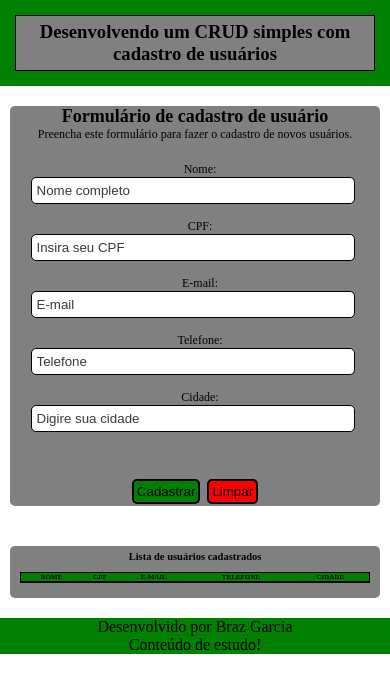
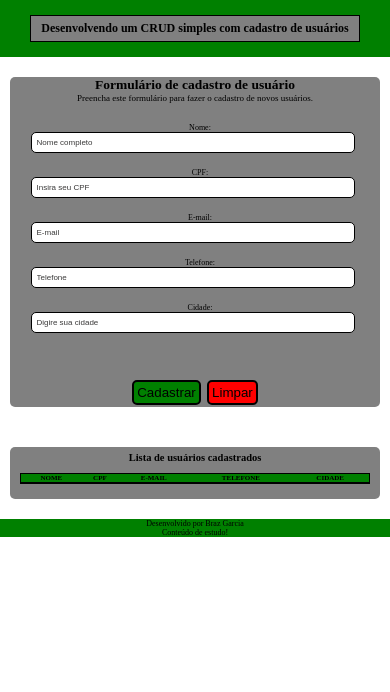
Before and after one commit to brazgarcia/crud-melhorado, a plain HTML site: page frontend/index.html in a window 390 px wide. Drawn offline with Linux system fonts and the light colour scheme; no server answers.

Commit message:
Melhoria na responsividade

```diff
--- a/frontend/style.css
+++ b/frontend/style.css
@@ -55,9 +55,9 @@
     display: flex;
     gap: 10px;
     flex-direction: column;
-    align-content: space-around ;
+    align-content: space-around;
+}
 
-}
 .formulario {
     display: flex;
     justify-content: space-between;
@@ -100,7 +100,6 @@
     border: solid 2px black;
     cursor: pointer;
 }
-
 
 .conteudo__lista {
     margin: 40px 100px;
@@ -160,17 +159,16 @@
     color: #ffffff;
 }
 
-
 /* Resposividade */
 @media screen and (max-width: 1024px) {
 
     .cabecalho__titulo {
         text-align: center;
+        font-size: 12px;
     }
 
     .conteudo {
         gap: 0px;
-    font-size: 12px;
     }
 
     .conteudo__section {
@@ -180,12 +178,17 @@
         flex-direction: column;
         border-radius: 5px;
         gap: 20px;
-    font-size: 12px;
+        font-size: 9px;
+    }
+
+    .formulario-dados {
+        font-size: 8px;
     }
 
     .formulario {
         display: flex;
         flex-direction: column;
+        font-size: 8px;
     }
 
     .botao {
@@ -227,5 +230,8 @@
         font-size: 5px;
     }
 
+    .rodape {
+        font-size: 8px;
+    }
 
 }
```
Lines whose indentation alone changed are shown as unchanged.
